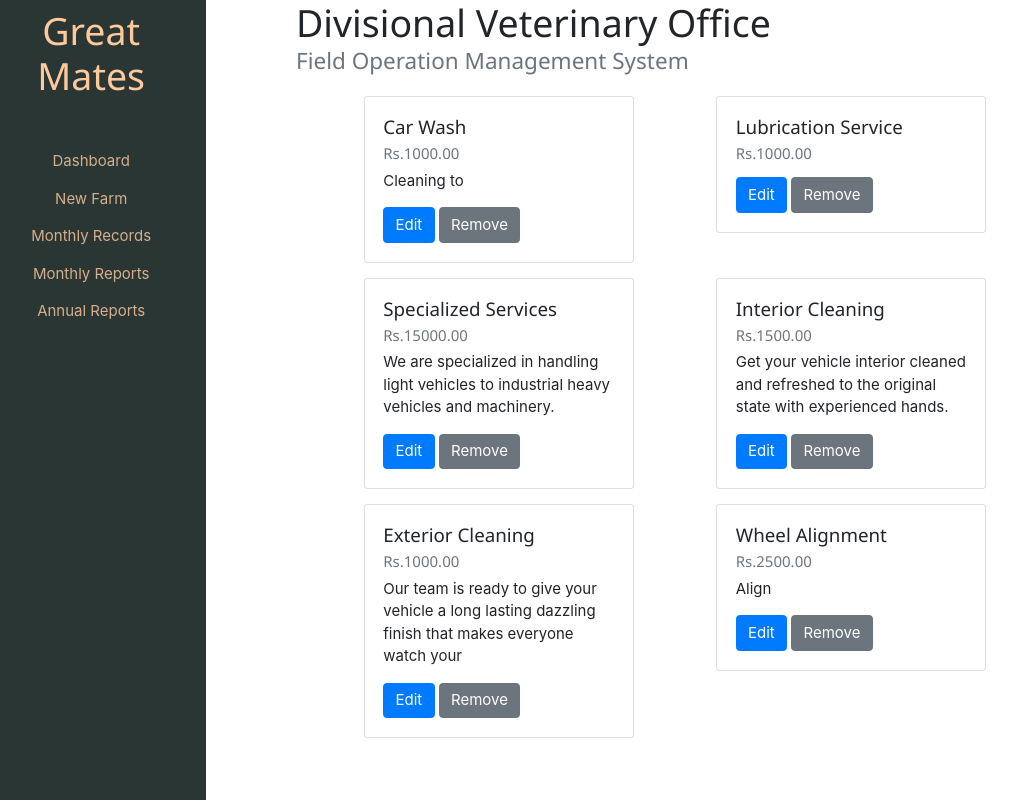
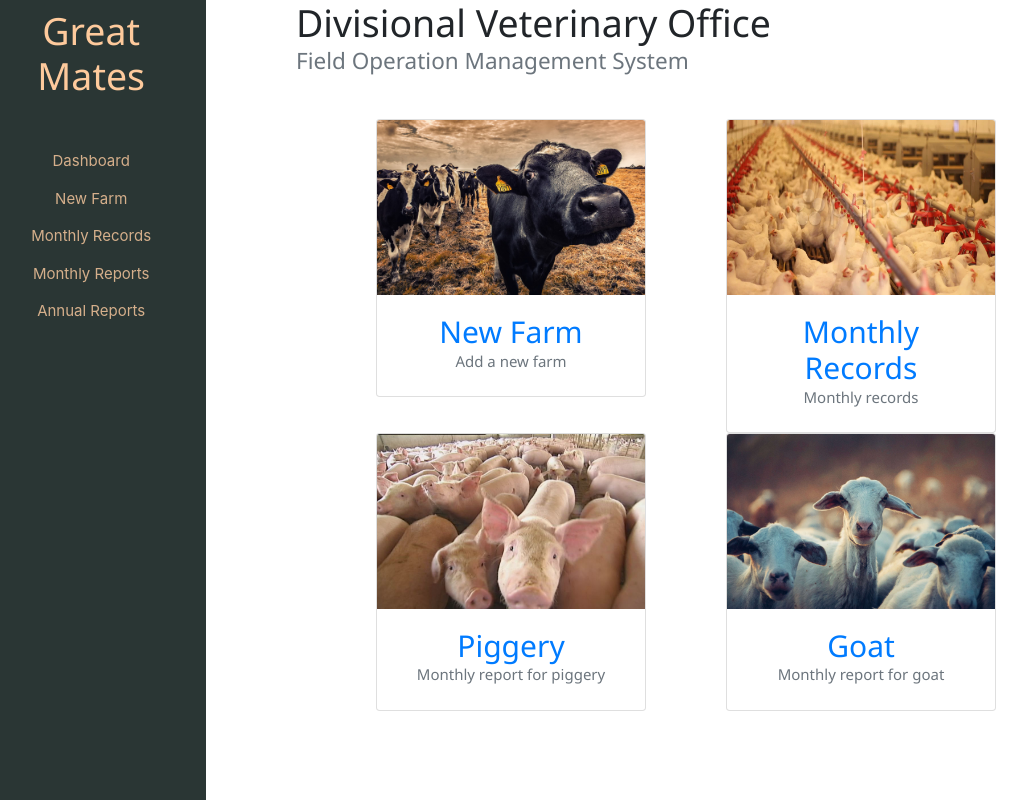
Before and after one commit to mihirukongahage/Great-Mates, a CodeIgniter app: page /database/index.php/main/dashboard in a window 1280 px wide. Shown: the whole page, without its empty margins (24-1051 px from the left). Run offline with CodeIgniter, Linux system fonts and the light colour scheme; data comes from the database, SQL or seed files in the repository; some libraries are stand-ins or nearby versions.

Commit message:
dashboard

```diff
--- a/application/views/dashboard.php
+++ b/application/views/dashboard.php
@@ -4,35 +4,55 @@
   <h1>Divisional Veterinary Office</h1>
   <h4 class="card-subtitle mb-2 text-muted">Field Operation Management System</h4>
 
+  <div class="container mt-5">
             <div class="row">
-    <?php
-      if($services->num_rows()>0)
-      {
-        foreach($services->result() as $row)
-        {
-          ?>
-          <!-- Card to dispaly the service -->
-          <div class="offset-1 mt-3">
+                <a class="offset-md-1" href="<?=base_url('index.php/main/new_farm')?>">
                     <div class="card" style="width: 18rem;">
+                        <img src="../../assets/img/cattle.jpg" class="card-img-top" alt="cattle" height="175">
                         <div class="card-body">
-                <h5 class="card-title"> <?php echo $row->name; ?> </h5>
-                <h6 class="card-subtitle mb-2 text-muted">Rs.<?php echo $row->price; ?>.00</h6>
-                <p class="card-text"><?php echo $row->description; ?></p>
-                <!-- Edit and remove buttons -->
-                <a class="btn btn-primary" href="edit_service/?id=<?php echo $row->id; ?>">Edit</a>
-                <a class="btn btn-secondary" href="remove_service/?id=<?php echo $row->id; ?>" id="<?php echo $row->id; ?>">Remove</a>
+                            <div class="text-center">
+                                <h2 class="card-text">New Farm</h2>
+                                <h6 class="card-subtitle mb-2 text-muted">Add a new farm</h6>
                             </div>
                         </div>
                     </div>
-    <?php }
-      }
-      else
-      {
-        //When no services are available
-        echo "No Services Available";
-      }
-    ?>
+                </a>
+                <a class="offset-md-1" href="<?=base_url('index.php/main/monthly_records')?>">
+                    <div class="card" style="width: 18rem;">
+                        <img src="../../assets/img/poultry.jpeg" class="card-img-top" alt="poultry" height="175">
+                        <div class="card-body">
+                            <div class="text-center">
+                                <h2 class="card-text">Monthly Records</h2>
+                                <h6 class="card-subtitle mb-2 text-muted">Monthly records</h6>
                             </div>
+                        </div>
+                    </div>
+                </a>
+                <a class="offset-md-1" href="<?=base_url('index.php/main/monthly_reports')?>">
+                    <div class="card" style="width: 18rem;">
+                        <img src="../../assets/img/piggery.jpg" class="card-img-top" alt="piggery" height="175">
+                        <div class="card-body">
+                            <div class="text-center">
+                                <h2 class="card-text">Piggery</h2>
+                                <h6 class="card-subtitle mb-2 text-muted">Monthly report for piggery</h6>
+                            </div>
+                        </div>
+                    </div>
+                </a>
+                <a class="offset-md-1" href="<?=base_url('index.php/main/goat')?>">
+                    <div class="card" style="width: 18rem;">
+                        <img src="../../assets/img/goat.jpg" class="card-img-top" alt="goat" height="175">
+                        <div class="card-body">
+                            <div class="text-center">
+                                <h2 class="card-text">Goat</h2>
+                                <h6 class="card-subtitle mb-2 text-muted">Monthly report for goat</h6>
+                            </div>
+                        </div>
+                    </div>
+                </a>
+            </div>
+        </div>
+
 </div>
 
     <!-- Optional JavaScript -->
--- a/application/views/partials/header.php
+++ b/application/views/partials/header.php
@@ -1,7 +1,6 @@
 <!DOCTYPE html>
 <html lang="en">
   <head>
-
         <link rel="stylesheet" href="<?php echo base_url('assets/css/bootstrap.css');?>">
         <link rel="stylesheet" href="<?php echo base_url('assets/css/view.css');?>">
         <script src="<?php echo base_url('assets/js/jq.js');?>"></script>
```
Lines whose indentation alone changed are shown as unchanged.
